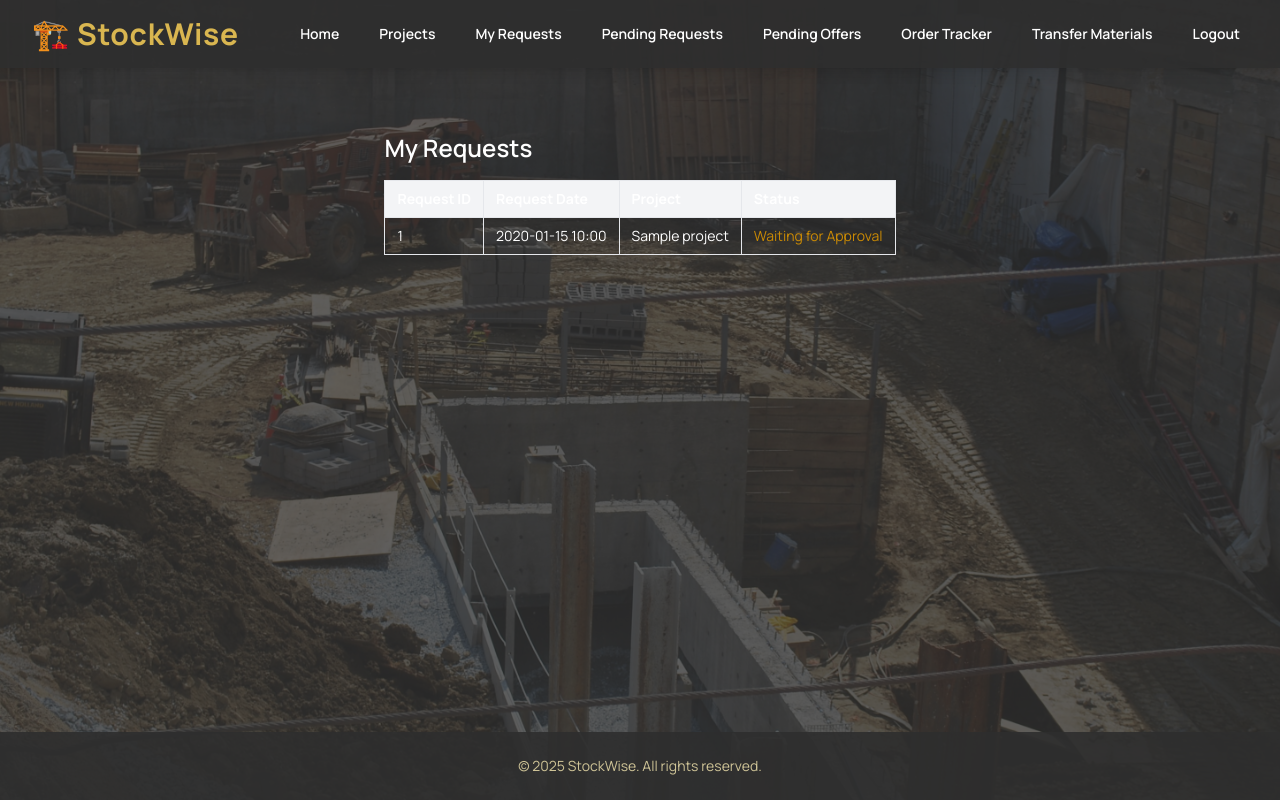
After one commit to gianvalen/stockwise, a Django app: page /procurement/requests/ in a window 1280 px wide. The commit adds this page. Run offline with Django 5.2, Linux system fonts and the light colour scheme; a user stored in the database is signed in; tables that the repository leaves empty hold one stand-in row (values such as "Sample post"); some libraries are stand-ins or nearby versions.

Commit message:
Added my requests for proc and manager

```diff
--- a/stockwise/procurement/urls.py
+++ b/stockwise/procurement/urls.py
@@ -1,5 +1,5 @@
 from django.urls import path
-from .views import home_procurement, projects_list, project_detail, request_material, pending_offers
+from .views import home_procurement, projects_list, project_detail, request_material, pending_offers, my_requests
 
 app_name = 'procurement'
 
@@ -8,7 +8,8 @@ urlpatterns = [
     path('projects/', projects_list, name='projects_list'),
     path('projects/<str:project_id>/', project_detail, name='project_detail'),
     path('projects/<str:project_id>/request-material/', request_material, name='purchase_request_create'),
-    path('pending-offers/', pending_offers, name='pending_offers')
+    path('pending-offers/', pending_offers, name='pending_offers'),
+    path('requests/', my_requests, name='my_requests'),
 
 
 ]
--- a/stockwise/procurement/views.py
+++ b/stockwise/procurement/views.py
@@ -125,3 +125,7 @@ def pending_offers(request):
         'status_filter': status_filter,
     }
     return render(request, 'pending_offers_proc.html', context)
+
+def my_requests(request):
+    user_requests = PurchaseRequest.objects.filter(requested_by=request.user).order_by('-request_date')
+    return render(request, 'my_requests.html', {'requests': user_requests})
--- a/stockwise/templates/base.html
+++ b/stockwise/templates/base.html
@@ -56,6 +56,10 @@
                         class="hover:text-primary transition px-2 py-1 {% if request.resolver_match.url_name == 'projects_list' %}text-primary font-bold{% endif %}">
                         Projects
                     </a>
+                    <a href="{% url 'procurement:my_requests' %}"
+                        class="hover:text-primary transition px-2 py-1 {% if request.resolver_match.url_name == 'projects_list' %}text-primary font-bold{% endif %}">
+                        My Requests
+                    </a>
                     <a href="{% url 'project_management:purchase_orders_list' %}"
                         class="hover:text-primary transition px-2 py-1 {% if request.resolver_match.url_name == 'projects_list' %}text-primary font-bold{% endif %}">
                         Order Tracker
@@ -104,6 +108,14 @@
                         class="hover:text-primary transition px-2 py-1 {% if request.resolver_match.url_name == 'home_pm' %}text-primary font-bold{% endif %}">
                         Home
                     </a>
+                    <a href="{% url 'procurement:projects_list' %}"
+                        class="hover:text-primary transition px-2 py-1 {% if request.resolver_match.url_name == 'projects_list' %}text-primary font-bold{% endif %}">
+                        Projects
+                    </a>
+                    <a href="{% url 'procurement:my_requests' %}"
+                        class="hover:text-primary transition px-2 py-1 {% if request.resolver_match.url_name == 'projects_list' %}text-primary font-bold{% endif %}">
+                        My Requests
+                    </a>
                     <a href="{% url 'project_management:pending_requests' %}"
                         class="hover:text-primary transition px-2 py-1 {% if request.resolver_match.url_name == 'pending_requests' %}text-primary font-bold{% endif %}">
                         Pending Requests
@@ -113,11 +125,6 @@
                     <a href="{% url 'project_management:pending_offers_proj' %}"
                         class="hover:text-primary transition px-2 py-1 {% if request.resolver_match.url_name == 'pending_offers_proj' %}text-primary font-bold{% endif %}">
                         Pending Offers
-                    </a>
-
-                    <a href="{% url 'procurement:projects_list' %}"
-                        class="hover:text-primary transition px-2 py-1 {% if request.resolver_match.url_name == 'projects_list' %}text-primary font-bold{% endif %}">
-                        Projects
                     </a>
                     <a href="{% url 'project_management:purchase_orders_list' %}"
                         class="hover:text-primary transition px-2 py-1 {% if request.resolver_match.url_name == 'projects_list' %}text-primary font-bold{% endif %}">
--- /dev/null
+++ b/stockwise/templates/procurement/my_requests.html
@@ -0,0 +1,39 @@
+{% extends 'base.html' %}
+
+{% block content %}
+<h2 class="text-2xl font-semibold mb-4">My Requests</h2>
+<div class="overflow-x-auto">
+    <table class="w-full border border-gray-300 rounded text-sm">
+        <thead class="bg-gray-100">
+            <tr>
+                <th class="border px-3 py-2 text-left">Request ID</th>
+                <th class="border px-3 py-2 text-left">Request Date</th>
+                <th class="border px-3 py-2 text-left">Project</th>
+                <th class="border px-3 py-2 text-left">Status</th>
+            </tr>
+        </thead>
+        <tbody>
+            {% for req in requests %}
+                <tr class="hover:bg-gray-50">
+                    <td class="border px-3 py-2">{{ req.pr_id }}</td>
+                    <td class="border px-3 py-2">{{ req.request_date|date:"Y-m-d H:i" }}</td>
+                    <td class="border px-3 py-2">{{ req.project.project_name }}</td>
+                    <td class="border px-3 py-2">
+                        {% if req.request_status == 'Approved' %}
+                            <span class="text-green-600 font-medium">{{ req.request_status }}</span>
+                        {% elif req.request_status == 'Not Approved' %}
+                            <span class="text-red-600 font-medium">{{ req.request_status }}</span>
+                        {% else %}
+                            <span class="text-yellow-600 font-medium">{{ req.request_status }}</span>
+                        {% endif %}
+                    </td>
+                </tr>
+            {% empty %}
+                <tr>
+                    <td colspan="4" class="text-center py-4 text-gray-500">No purchase requests found.</td>
+                </tr>
+            {% endfor %}
+        </tbody>
+    </table>
+</div>
+{% endblock %}
```
